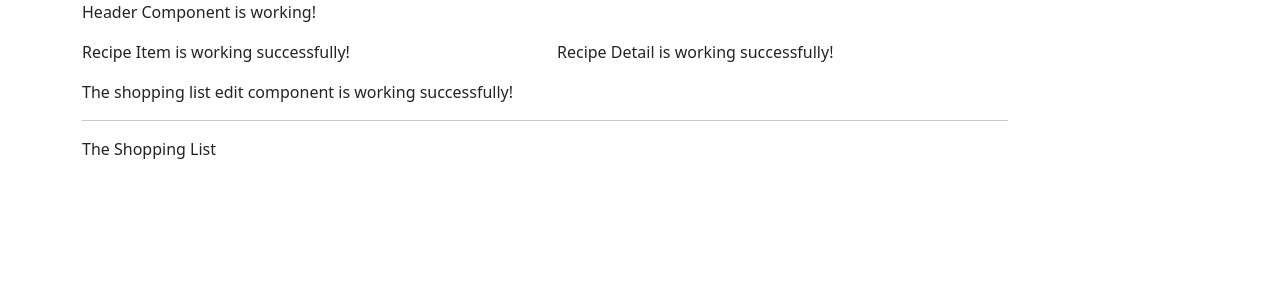
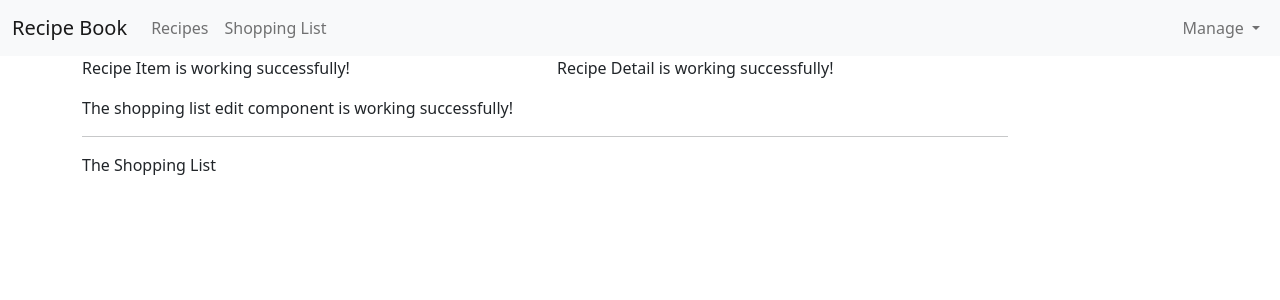
Before and after one commit to chrisobee/Recipe-Book-Angular, an Angular app: page / in a window 1280 px wide. Shown: the top 300 px of the page. Built offline with nearby package versions, Linux system fonts and the light colour scheme.

Commit message:
Added Logic for Header Component

```diff
--- a/src/app/app.component.html
+++ b/src/app/app.component.html
@@ -1,5 +1,6 @@
+<app-header></app-header>
+
 <div class="container">
-  <app-header></app-header>
   <app-recipe-book></app-recipe-book>
   <app-shopping-list></app-shopping-list>
 </div>
--- a/src/app/header/header.component.html
+++ b/src/app/header/header.component.html
@@ -1 +1,29 @@
-<p>Header Component is working!</p>
+<nav class="navbar navbar-expand-md bg-light">
+    <div class="container-fluid">
+        <div class="navbar-header">
+            <a href="#" class="navbar-brand">Recipe Book</a>
+        </div>
+
+        <div class="collapse navbar-collapse">
+            <ul class="navbar-nav">
+                <li class="nav-item">
+                    <a class="nav-link" href="#">Recipes</a>
+                </li>
+                <li>
+                    <a class="nav-link" href="#">Shopping List</a>
+                </li>
+            </ul>
+            <ul class="nav navbar-nav ms-auto">
+                <li class="nav-item dropdown">
+                    <a class="nav-link dropdown-toggle" href="#" role="button" data-bs-toggle="dropdown">
+                        Manage <span class="caret"></span>
+                    </a>
+                    <ul class="dropdown-menu">
+                        <li><a class="dropdown-item" href="#">Save Data</a></li>
+                        <li><a class="dropdown-item" href="#">Fetch Data</a></li>
+                    </ul>
+                </li>
+            </ul>
+        </div>
+    </div>
+</nav>
```
